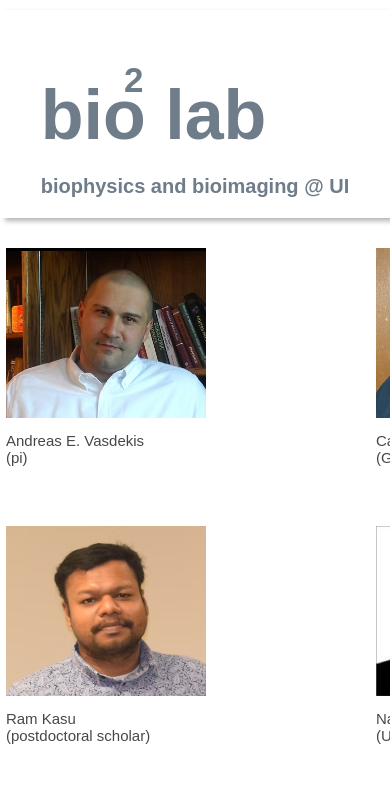
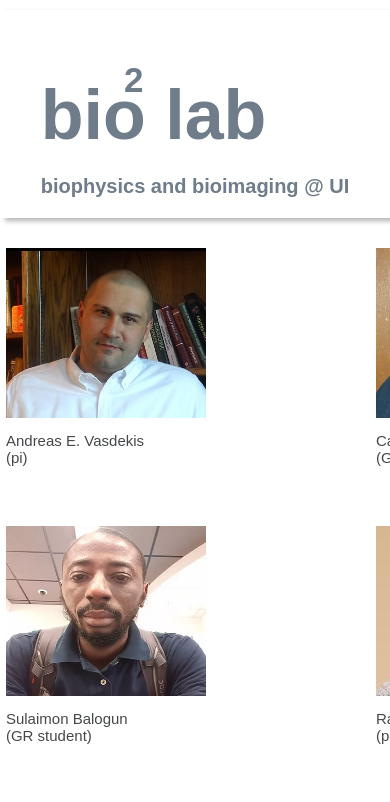
Before and after one commit to busari-mcode/bio-lab, a React (Create React App) app: page /people in a window 390 px wide. Shown: the top 802 px of the page. Built offline with nearby package versions, Linux system fonts and the light colour scheme; the HTML template or start-up script is replaced by a standard one.

Commit message:
new changes

```diff
--- a/src/components/home/home.css
+++ b/src/components/home/home.css
@@ -154,3 +154,9 @@
         margin-right: -9rem;
     }
 }
+
+@media screen and (min-width: 1500px) {
+    .home ul {
+        margin-right: -25rem;
+    }
+}
--- a/src/components/people/People.jsx
+++ b/src/components/people/People.jsx
@@ -37,11 +37,6 @@ const People = () => {
     <>
     {/************************** team_section **************************/}
         <section className="team_section">
-            {/* {team.map((val) => {
-              <div className="img">
-                <img src={val.cover} alt=""/>
-              </div>
-            })} */}
             <div className="team">team</div>
             <div className="profiles">
             <div className="andreas">
--- a/src/components/people/people.css
+++ b/src/components/people/people.css
@@ -286,3 +286,21 @@
 .melissa h3 {
     margin-left: -5rem;
 }
+
+
+/**************************** Responsiveness ********************/
+@media screen and (max-width: 599px) {
+    .profiles {
+        display: grid;
+        grid-template-columns: 50px 50px;
+        row-gap: 60px;
+        column-gap: 20rem;
+        margin-right: 20rem;
+        margin-top: 30px;
+        width: 35%;
+    }
+}
+
+@media screen and (max-width: 992px) {
+
+}
```
